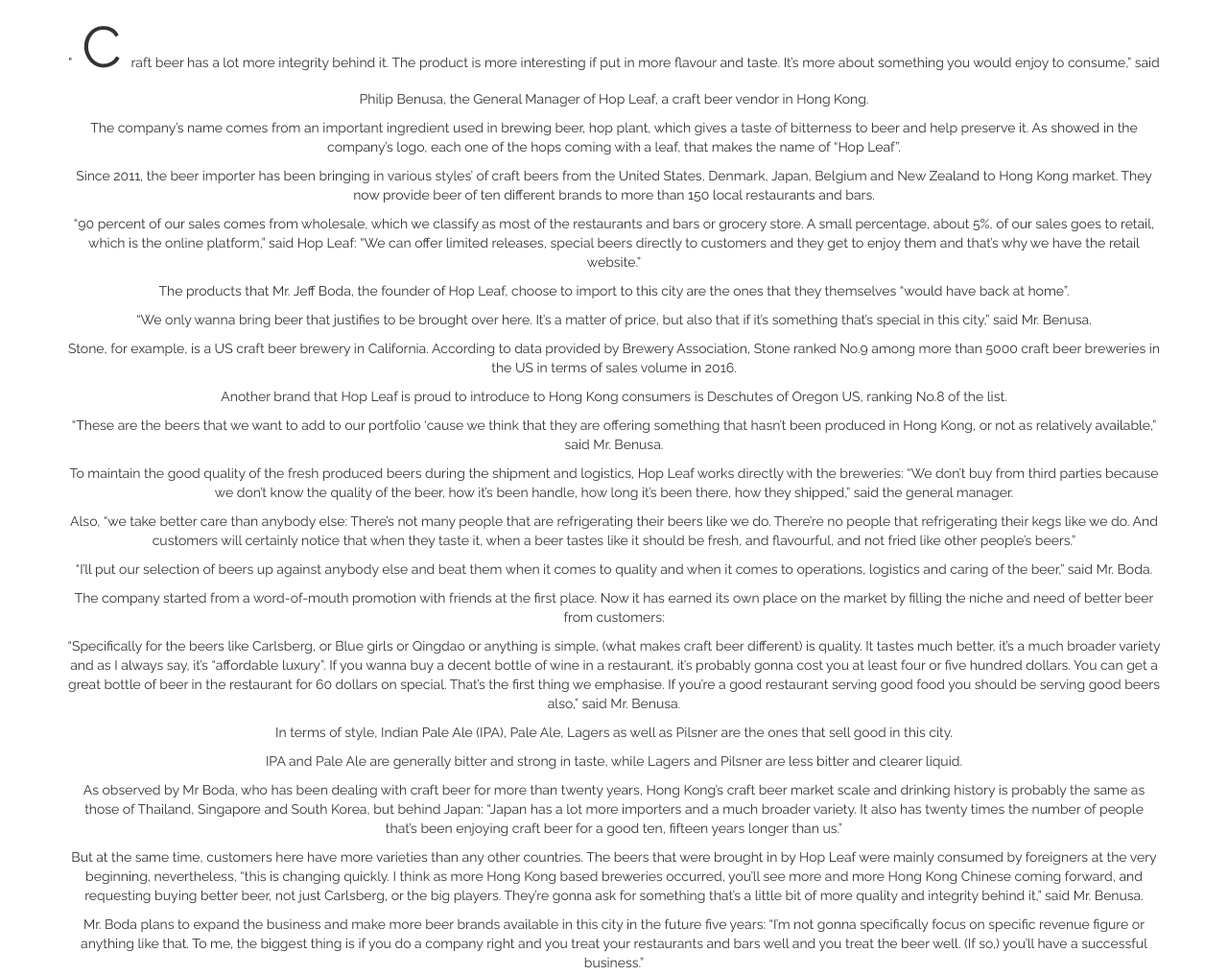
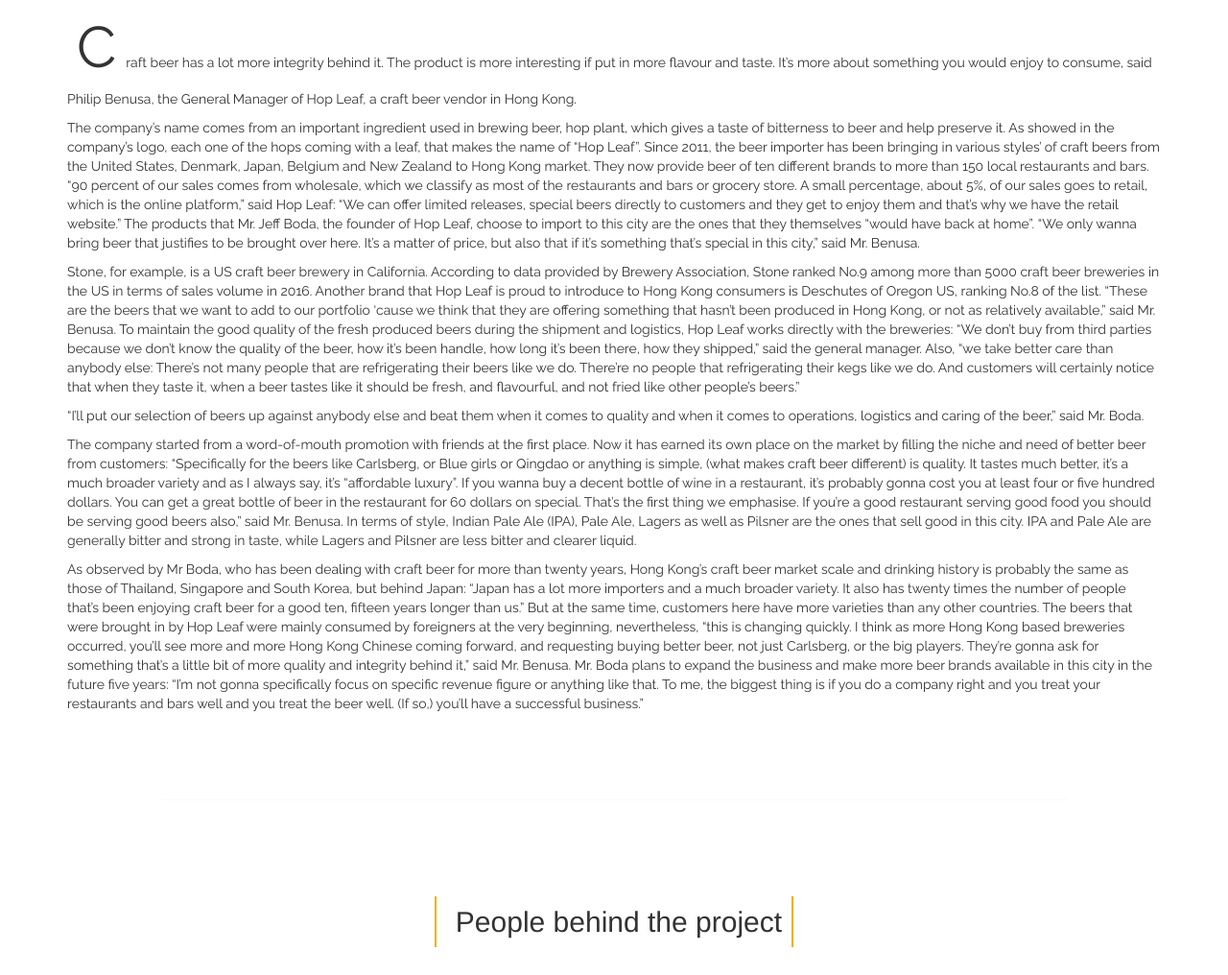
Before and after one commit to craftbeerproject/craftbeerproject, a plain HTML site: page index.html in a window 1280 px wide. Shown: the part 3336-4352 px from the top of the page at 96% size. Drawn offline with nearby package versions, Linux system fonts and the light colour scheme.

Commit message:
Update index.html

```diff
--- a/index.html
+++ b/index.html
@@ -218,44 +218,30 @@
                     <p>Ever since this city’s craft beer fashion exploded five years ago, customers in this city are able to enjoy a wider and wider choices among all the international breweries in addition to more and more locally-produced fresh craft beers.
 			</p>
                 </div>
-		<div class="col-md-12 col-sm-12">
-			<p>"<span style=“float:left;font-size:60px;padding-top:5px;font-weight:500;margin:10px;”>C</span>raft beer has a lot more integrity behind it.  The product is more interesting if put in more flavour and taste. It’s more about something you would enjoy to consume,” said Philip Benusa, the General Manager of Hop Leaf, a craft beer vendor in Hong Kong.
+		<div class="col-md-12 col-sm-12" style="text-align:left">
+			<p><span style=“float:left;font-size:60px;padding-top:5px;font-weight:500;margin:10px;”>C</span>raft beer has a lot more integrity behind it.  The product is more interesting if put in more flavour and taste. It’s more about something you would enjoy to consume, said Philip Benusa, the General Manager of Hop Leaf, a craft beer vendor in Hong Kong.
 			</p>
-<p>The company’s name comes from an important ingredient used in brewing beer, hop plant, which gives a taste of bitterness to beer and help preserve it. As showed in the company’s logo, each one of the hops coming with a leaf, that makes the name of “Hop Leaf”.
-			</p>
-<p>Since 2011, the beer importer has been bringing in various styles’ of craft beers from the United States, Denmark, Japan, Belgium and New Zealand to Hong Kong market. They now provide beer of ten different brands to more than 150 local restaurants and bars.
-			</p>
-<p>“90 percent of our sales comes from wholesale, which we classify as most of the restaurants and bars or grocery store. A small percentage, about 5%, of our sales goes to retail, which is the online platform,” said Hop Leaf: “We can offer limited releases, special beers directly to customers and they get to enjoy them and that’s why we have the retail website.”
-			</p>
-<p>The products that Mr. Jeff Boda, the founder of Hop Leaf, choose to import to this city are the ones that they themselves “would have back at home”.
-			</p>
-<p>“We only wanna bring beer that justifies to be brought over here. It’s a matter of price, but also that if it’s something that’s special in this city,” said Mr. Benusa.
+<p>The company’s name comes from an important ingredient used in brewing beer, hop plant, which gives a taste of bitterness to beer and help preserve it. As showed in the company’s logo, each one of the hops coming with a leaf, that makes the name of “Hop Leaf”. Since 2011, the beer importer has been bringing in various styles’ of craft beers from the United States, Denmark, Japan, Belgium and New Zealand to Hong Kong market. They now provide beer of ten different brands to more than 150 local restaurants and bars.
+“90 percent of our sales comes from wholesale, which we classify as most of the restaurants and bars or grocery store. A small percentage, about 5%, of our sales goes to retail, which is the online platform,” said Hop Leaf: “We can offer limited releases, special beers directly to customers and they get to enjoy them and that’s why we have the retail website.”
+The products that Mr. Jeff Boda, the founder of Hop Leaf, choose to import to this city are the ones that they themselves “would have back at home”.
+“We only wanna bring beer that justifies to be brought over here. It’s a matter of price, but also that if it’s something that’s special in this city,” said Mr. Benusa.
 			</p>
 <p>Stone, for example, is a US craft beer brewery in California. According to data provided by Brewery Association, Stone ranked No.9 among more than 5000 craft beer breweries in the US in terms of sales volume in 2016.
-			</p>
-<p>Another brand that Hop Leaf is proud to introduce to Hong Kong consumers is  Deschutes of Oregon US, ranking No.8 of the list.
-			</p>
-<p>“These are the beers that we want to add to our portfolio ‘cause we think that they are offering something that hasn’t been produced in Hong Kong, or not as relatively available,” said Mr. Benusa.
-			</p>
-<p>To maintain the good quality of the fresh produced beers during the shipment and logistics, Hop Leaf works directly with the breweries: “We don’t buy from third parties because we don’t know the quality of the beer, how it’s been handle, how long it’s been there, how they shipped,” said the general manager.
-			</p>
-<p>Also, “we take better care than anybody else: There’s not many people that are refrigerating their beers like we do. There’re no people that refrigerating their kegs like we do. And customers will certainly notice that when they taste it, when a beer tastes like it should be fresh, and flavourful, and not fried like other people’s beers.”
+Another brand that Hop Leaf is proud to introduce to Hong Kong consumers is  Deschutes of Oregon US, ranking No.8 of the list.
+“These are the beers that we want to add to our portfolio ‘cause we think that they are offering something that hasn’t been produced in Hong Kong, or not as relatively available,” said Mr. Benusa.
+To maintain the good quality of the fresh produced beers during the shipment and logistics, Hop Leaf works directly with the breweries: “We don’t buy from third parties because we don’t know the quality of the beer, how it’s been handle, how long it’s been there, how they shipped,” said the general manager.
+Also, “we take better care than anybody else: There’s not many people that are refrigerating their beers like we do. There’re no people that refrigerating their kegs like we do. And customers will certainly notice that when they taste it, when a beer tastes like it should be fresh, and flavourful, and not fried like other people’s beers.”
 			</p>
 <p>“I’ll put our selection of beers up against anybody else and beat them when it comes to quality and when it comes to operations, logistics and caring of the beer,” said Mr. Boda.
 			</p>
 <p>The company started from a word-of-mouth promotion with friends at the first place. Now it has earned its own place on the market by filling the niche and need of better beer from customers:
-			</p>
-<p>“Specifically for the beers like Carlsberg, or Blue girls or Qingdao or anything is simple, (what makes craft beer different) is quality. It tastes much better, it’s a much broader variety and as I always say, it’s “affordable luxury”. If you wanna buy a decent bottle of wine in a restaurant, it’s probably gonna cost you at least four or five hundred dollars. You can get a great bottle of beer in the restaurant for 60 dollars on special. That’s the first thing we emphasise. If you’re a good restaurant serving good food you should be serving good beers also,” said Mr. Benusa.
-			</p>
-<p>In terms of style, Indian Pale Ale (IPA), Pale Ale, Lagers as well as Pilsner are the ones that sell good in this city.
-			</p>
-<p>IPA and Pale Ale are generally bitter and strong in taste, while Lagers and Pilsner are less bitter and clearer liquid.
+“Specifically for the beers like Carlsberg, or Blue girls or Qingdao or anything is simple, (what makes craft beer different) is quality. It tastes much better, it’s a much broader variety and as I always say, it’s “affordable luxury”. If you wanna buy a decent bottle of wine in a restaurant, it’s probably gonna cost you at least four or five hundred dollars. You can get a great bottle of beer in the restaurant for 60 dollars on special. That’s the first thing we emphasise. If you’re a good restaurant serving good food you should be serving good beers also,” said Mr. Benusa.
+In terms of style, Indian Pale Ale (IPA), Pale Ale, Lagers as well as Pilsner are the ones that sell good in this city.
+IPA and Pale Ale are generally bitter and strong in taste, while Lagers and Pilsner are less bitter and clearer liquid.
 			</p>
 <p>As observed by Mr Boda, who has been dealing with craft beer for more than twenty years, Hong Kong’s craft beer market scale and drinking history is probably the same as those of Thailand, Singapore and South Korea, but behind Japan: “Japan has a lot more importers and a much broader variety. It also has twenty times the number of people that’s been enjoying craft beer for a good ten, fifteen years longer than us.”
-			</p>
-<p>But at the same time, customers here have more varieties than any other countries. The beers that were brought in by Hop Leaf were mainly consumed by foreigners at the very beginning, nevertheless, “this is changing quickly. I think as more Hong Kong based breweries occurred, you’ll see more and more Hong Kong Chinese coming forward, and requesting buying better beer, not just Carlsberg, or the big players. They’re gonna ask for something that’s a little bit of more quality and integrity behind it,” said Mr. Benusa.
-			</p>
-<p>Mr. Boda plans to expand the business and make more beer brands available in this city in the future five years: “I’m not gonna specifically focus on specific revenue figure or anything like that. To me, the biggest thing is if you do a company right and you treat your restaurants and bars well and you treat the beer well. (If so,) you’ll have a successful business.”
+But at the same time, customers here have more varieties than any other countries. The beers that were brought in by Hop Leaf were mainly consumed by foreigners at the very beginning, nevertheless, “this is changing quickly. I think as more Hong Kong based breweries occurred, you’ll see more and more Hong Kong Chinese coming forward, and requesting buying better beer, not just Carlsberg, or the big players. They’re gonna ask for something that’s a little bit of more quality and integrity behind it,” said Mr. Benusa.
+Mr. Boda plans to expand the business and make more beer brands available in this city in the future five years: “I’m not gonna specifically focus on specific revenue figure or anything like that. To me, the biggest thing is if you do a company right and you treat your restaurants and bars well and you treat the beer well. (If so,) you’ll have a successful business.”
 			</p>
 
 
```
